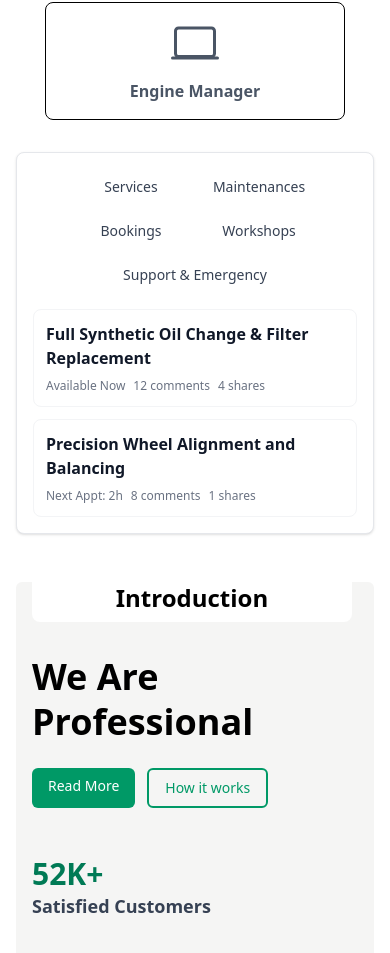
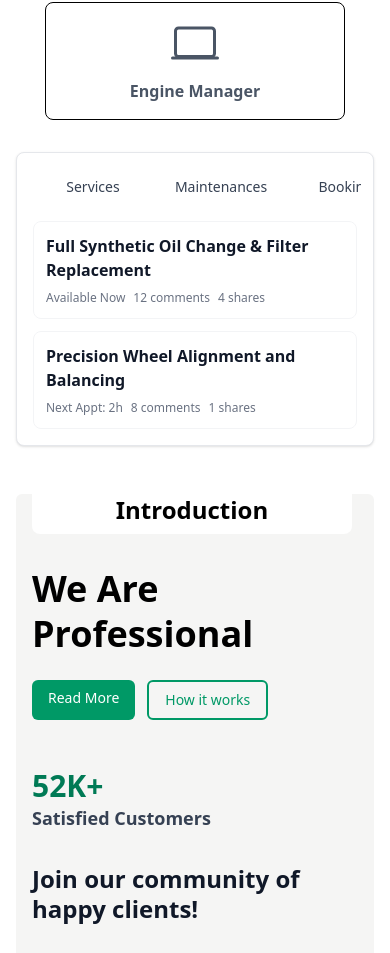
Before and after one commit to RxvxntxN/interesting-business-app, a Next.js app: page / in a window 390 px wide. Shown: the part 995-1948 px from the top of the page. Built offline with nearby package versions, Linux system fonts and the light colour scheme.

Commit message:
some minor issue with tab visible with ring

```diff
--- a/src/app/components/IntroSection.jsx
+++ b/src/app/components/IntroSection.jsx
@@ -92,7 +92,7 @@ const IntroSection = () => {
                       loading="lazy"
                     />
 
-                    <div className="absolute inset-0 bg-gradient-to-t from-black/20 to-transparent opacity-0 hover:opacity-100 transition-opacity duration-300" />
+                    <div className="absolute inset-0 bg-linear-to-t from-black/20 to-transparent opacity-0 hover:opacity-100 transition-opacity duration-300" />
                   </div>
                 ))}
               </div>
--- a/src/app/components/RoleSection.jsx
+++ b/src/app/components/RoleSection.jsx
@@ -18,7 +18,7 @@ const RoleSection = () => {
         </div>
 
         <div className="flex flex-col sm:flex-row justify-center items-center mt-8 md:mt-12 lg:mt-16 gap-4 md:gap-6 lg:gap-8 w-full max-w-2xl">
-          <div className="border rounded-lg p-4 sm:p-6 w-full sm:w-auto min-w-[200px] max-w-[300px] hover:shadow-lg transition-shadow duration-300">
+          <div className="border rounded-lg p-4 sm:p-6 w-full sm:w-auto min-w-50 max-w-75 hover:shadow-lg transition-shadow duration-300">
             <div className="flex flex-col items-center">
               <MdOutlineVideoSettings className="h-12 w-12 sm:h-14 sm:w-14 md:h-16 md:w-16 text-gray-600" />
               <p className="text-center mt-3 sm:mt-4 text-gray-600 font-bold text-base sm:text-lg">
@@ -27,7 +27,7 @@ const RoleSection = () => {
             </div>
           </div>
 
-          <div className="border rounded-lg p-4 sm:p-6 w-full sm:w-auto min-w-[200px] max-w-[300px] hover:shadow-lg transition-shadow duration-300">
+          <div className="border rounded-lg p-4 sm:p-6 w-full sm:w-auto min-w-50 max-w-75 hover:shadow-lg transition-shadow duration-300">
             <div className="flex flex-col items-center">
               <IoLaptopOutline className="h-12 w-12 sm:h-14 sm:w-14 md:h-16 md:w-16 text-gray-600" />
               <p className="text-center mt-3 sm:mt-4 text-gray-600 font-bold text-base sm:text-lg">
--- a/src/app/components/RoleTabCard.jsx
+++ b/src/app/components/RoleTabCard.jsx
@@ -8,19 +8,18 @@ const RoleTabCard = () => {
       <div className="w-full max-w-4xl lg:max-w-5xl xl:max-w-6xl">
         <div className="border border-gray-200 sm:border-2 rounded-lg sm:rounded-xl shadow sm:shadow-lg p-4 sm:p-6 lg:p-8 bg-white">
           <TabGroup>
-            <TabList className="flex flex-wrap sm:flex-nowrap justify-center sm:justify-between gap-2 mb-4 sm:mb-6 lg:mb-8 overflow-x-auto">
+            <div className="overflow-x-auto py-2 -my-2 -mx-1 px-1">
+              <TabList className="flex flex-wrap sm:flex-nowrap justify-center sm:justify-between gap-2 mb-4 sm:mb-6 lg:mb-8 min-w-max">
                 {categories.map(({ name }) => (
                   <Tab
                     key={name}
-                  className="shrink-0 rounded-md px-3 py-2 sm:px-4 sm:py-2 font-medium text-sm sm:text-base text-gray-700
-                         data-hover:bg-gray-100 data-selected:bg-white
-                         data-selected:text-grey-700 transition-colors focus:outline-2 focus:outline-emerald-600
-                         min-w-30 sm:min-w-0"
+                    className="shrink-0 rounded-md px-3 py-2 sm:px-4 sm:py-2 font-medium text-sm sm:text-base text-gray-700 data-hover:bg-gray-100 data-selected:bg-white data-selected:text-gray-700 transition-colors focus:outline-none focus-visible:ring-2 focus-visible:ring-emerald-600 focus-visible:ring-offset-2 min-w-30 sm:min-w-0 relative z-10" // Added relative z-10
                   >
                     {name}
                   </Tab>
                 ))}
               </TabList>
+            </div>
 
             <TabPanels>
               {categories.map(({ name, posts }) => (
```
Lines whose indentation alone changed are shown as unchanged.
